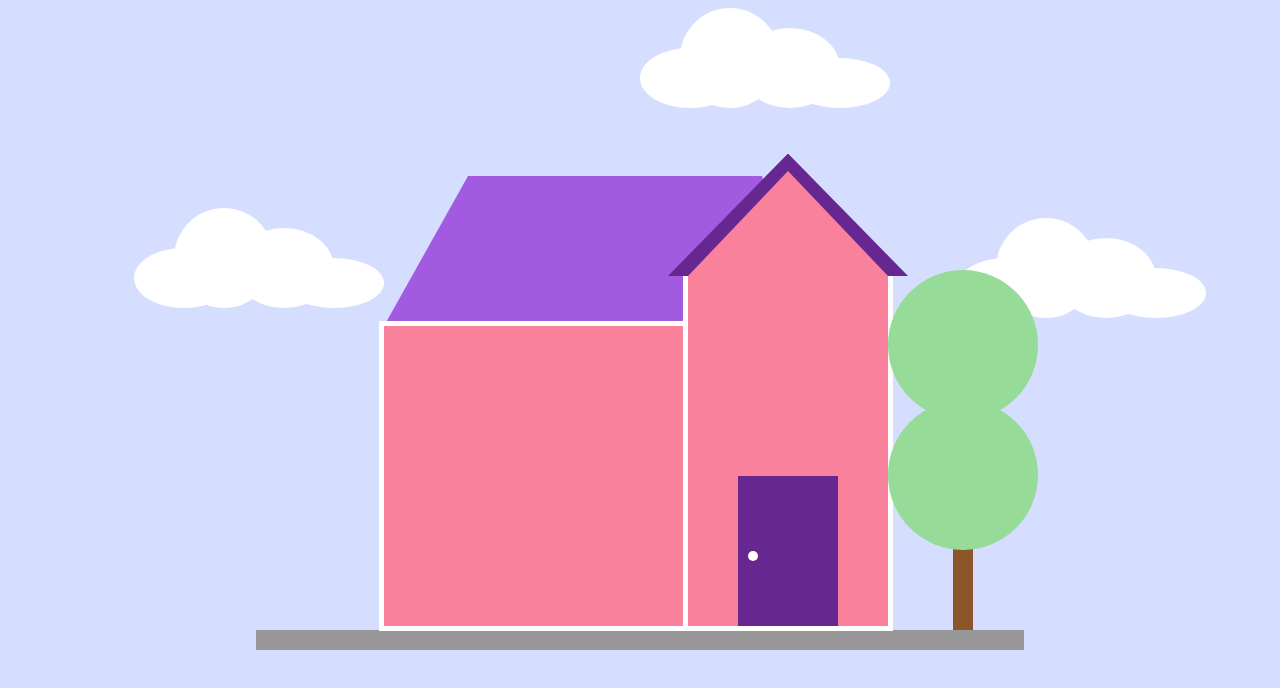
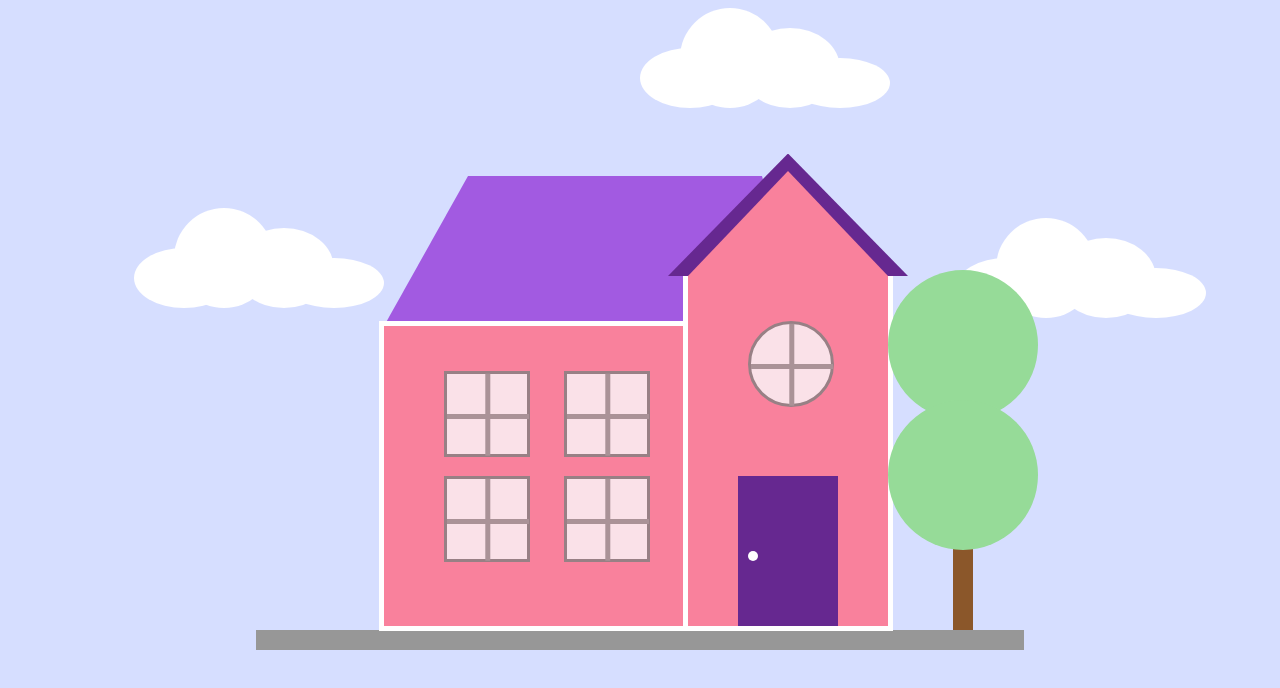
Before and after one commit to whimsicurl-creations/css-art-house, a plain HTML site: page index.html in a window 1280 px wide. Shown: the top 688 px of the page. Drawn offline with Linux system fonts and the light colour scheme.

Commit message:
add windows

```diff
--- a/css/main.css
+++ b/css/main.css
@@ -163,3 +163,48 @@ html, body {
     top: 50%;
     left: 10%;
 }
+
+.window {
+    background-color: #FBF9FC;
+    opacity: .8;
+    width: 80px;
+    height: 80px;
+    position: absolute;
+    top: 45px;
+    border: 3px solid gray;
+}
+
+.window-round {
+    border-radius: 50%;
+    left: 30%;
+}
+
+.pane {
+    width: 102%;
+    height: 5px;
+    background-color: #979797;
+    position: absolute;
+    top: 50%;
+}
+.pane-vertical {
+    transform: rotate(90deg);
+    top: 47%;
+}
+
+.square-one {
+    left: 20%;
+}
+
+.square-two {
+    left: 60%;
+}
+
+.square-three {
+    left: 20%;
+    top: 50%;
+}
+
+.square-four {
+    left: 60%;
+    top: 50%;
+}
```
